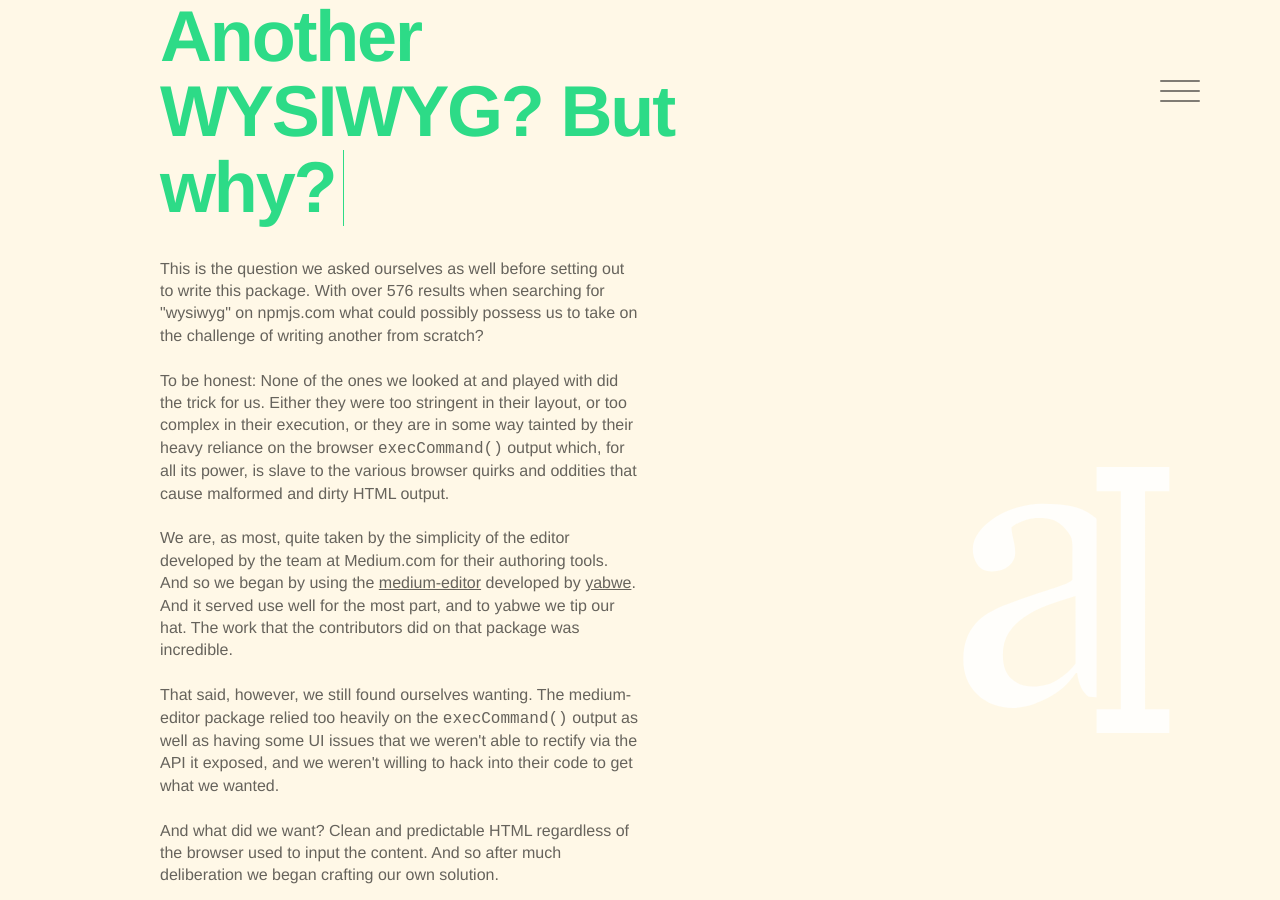
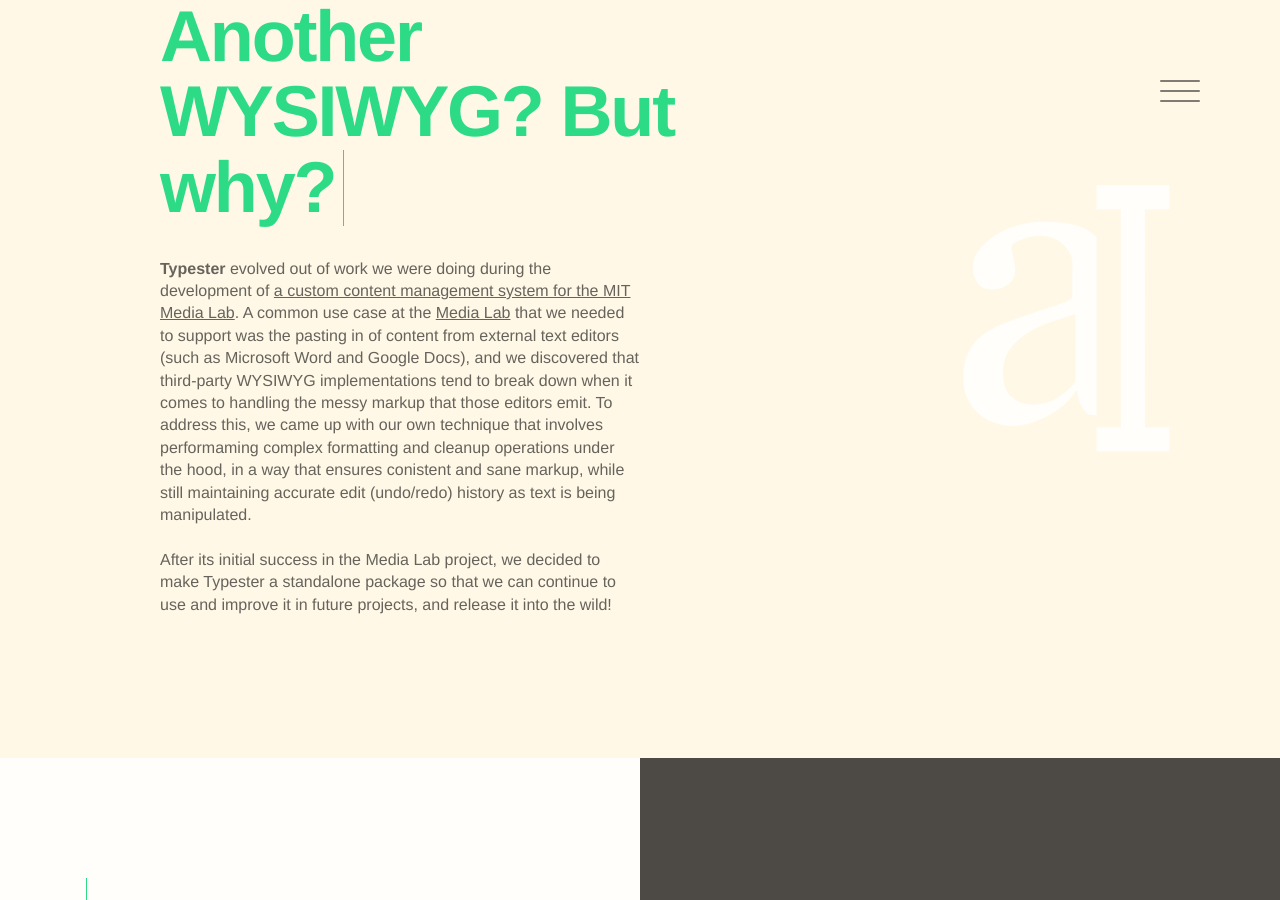
Before and after one commit to typecode/typester, a Jekyll site: the page built from index.html, in a window 1280 px wide and 900 px high, scrolled down 2276 px. Built offline with Jekyll 4.4.1, drawn with Linux system fonts in a browser that asks for light colours; some web fonts are replaced; some of the changed text lies outside the part shown.

Commit message:
some copy tweaks for github page

```diff
--- a/_includes/demo.html
+++ b/_includes/demo.html
@@ -20,26 +20,26 @@
                     Look out for the medium editor style contextual toolbar
                 </li>
                 <li>
-                    Click on any of the formatting options
+                    Toggle any of the formatting options
                 </li>
             </ol>
             <p>
-                As you edit you may notice that the toolbar will adapt to the content
-                selected. For instance if it detects that the selected content is
+                As you edit, you may notice that the toolbar will adapt to the content
+                selected. For instance, if Typester detects that the selected content is
                 already in a tag that has its font-weight set to bold, it will
                 disable the bold formatting option.
             </p>
             <p>
                 The same goes for when the content is in a list. Only a subset of
-                the formatting tools are available to ensure that no 'illegal' nesting
+                the formatting tools are available to ensure that no invalid nesting
                 happens.
             </p>
             <p>
-                <b>Currently Typester has support for:</b>
+                <b>Currently, Typester has support for:</b>
             </p>
             <ul>
                 <li>
-                    Toggling the <b>bold</b> and <i>italic</i> states of selected copy.
+                    Toggling the <b>bold</b> and <i>italic</i> states of selected text.
                 </li>
                 <li>
                     Creating <b>H1</b> and <b>H2</b> headings.
@@ -55,16 +55,12 @@
                 </li>
             </ul>
             <blockquote>
-                As a quick disclaimer. Typester is currently in very early beta
-                stages. Although we have used it for production work and it has
-                proven itself reliable, we do want to say that it should be used
-                with caution.
+                Typester is still in beta. Although we are using it in production and it has proven to be reliable, we do want to caveat that it should be used with caution.
             </blockquote>
             <p>
-                <b>Also,</b> the current feature set is limited and the ability
-                to extend the library arbitrarily is not available. But we will,
-                in time, be expanding the library. And if you have any issues or
-                features you would like to report, please feel free!
+                <b>Also,</b> the current feature set is intentionally limited and the ability
+                to extend the library arbitrarily is not available. We have plans to expand the Typester library in the future, but feel it's now at a good place to release into the wild and receive external feedback. If you have any issues or
+                feature requests you would like to report, <a href='https://github.com/typecode/typester/issues' target='_blank'>please feel free</a>!
             </p>
             <p>
                 <i>Lastly, in case you haven't managed to accidently select anything
--- a/_includes/hero.html
+++ b/_includes/hero.html
@@ -13,19 +13,19 @@
                 <ul>
                     <li>
                         <p><b>Flexible, fast, &amp; fabulous</b></p>
-                        <p>We&apos;ve worked diligently to make sure that Typester is a robust editor that is flexible, powerful, and above all simple. We have designed it to do what its meant to do, do it well, and then stay out of the way.</p>
+                        <p>We&apos;ve worked diligently to make sure that Typester is a robust editor that is flexible, powerful, and&mdash; above all&mdash; simple. We have designed it to do what it's meant to do, do it well, and then stay out of the way.</p>
                     </li>
                     <li>
                         <p><b>No unused code here</b></p>
-                        <p>Typester has been designed to be as lean as possible, both in size and resource consumption. Typester has only one third party dependency, DOMPurify. Every other code requirement, from DOM traversal and manipulation to event handling, was developed bespoke for this package.</p>
+                        <p>Typester has been designed to be lean, both in byte size and resource consumption. Typester has only one third party dependency, <a href='https://github.com/cure53/DOMPurify' target='_blank'>DOMPurify</a>. Every other code requirement, from DOM traversal and manipulation to event handling, was developed bespoke for this package.</p>
                     </li>
                     <li>
                         <p><b>Engineered for modern modules</b></p>
-                        <p>Typester has been created using ES6+ JavaScript module patterns which means you need only import it and instantiate it. If you still prefer <code>&lt;script&gt;</code> imports that's fine too Typester will bind itself to the global scope allowing you to <code>new window.Typester({ /* options */ })</code>.</p>
+                        <p>Typester has been created using ES6+ JavaScript module patterns, which means you need only import it and instantiate it. If you still prefer <code>&lt;script&gt;</code> imports that's fine too; Typester will bind itself to the global scope allowing you to <code>new window.Typester({ /* options */ })</code>.</p>
                     </li>
                     <li>
                         <p><b>Minimal DOM footprint</b></p>
-                        <p>It won&apos;t clutter your beautifully laid out markup with multiple DOM injections for each editor instance. Need multiple editors on a single page? No problem, typester will inject single instances of its DOM requirements which will be shared between the editors.</p>
+                        <p>Typester won&apos;t clutter your pristine markup with multiple DOM injections for each editor instance. Need multiple editors on a single page? No problem, Typester will inject single instances of its DOM requirements which will be shared between the editors.</p>
                     </li>
                     <li>
                         <p><b>Single file import (batteries included)</b></p>
--- a/_includes/history.html
+++ b/_includes/history.html
@@ -1,54 +1,11 @@
 <section class='history' id='history'>
-    <div class='history-panel' contenteditable="true" markdown='1'>
+    <div class='history-panel' contenteditable="true">
         <h2>Another WYSIWYG? But why?</h2>
         <p>
-            This is the question we asked ourselves as well before setting out to
-            write this package. With over 576 results when searching for "wysiwyg"
-            on npmjs.com what could possibly possess us to take on the challenge
-            of writing another from scratch?
+            <b>Typester</b> evolved out of work we were doing during the development of <a href='https://typecode.com/mit-media-lab/' target='_blank'>a custom content management system for the MIT Media Lab</a>. A common use case at the <a href='https://media.mit.edu'>Media Lab</a> that we needed to support was the pasting in of content from external text editors (such as Microsoft Word and Google Docs), and we discovered that third-party WYSIWYG implementations tend to break down when it comes to handling the messy markup that those editors emit. To address this, we came up with our own technique that involves performaming complex formatting and cleanup operations under the hood, in a way that ensures conistent and sane markup, while still maintaining accurate edit (undo/redo) history as text is being manipulated.
         </p>
         <p>
-            To be honest: None of the ones we looked at and played with
-            did the trick for us. Either they were too stringent in their layout,
-            or too complex in their execution, or they are in some way tainted by
-            their heavy reliance on the browser <code>execCommand()</code> output
-            which, for all its power, is slave to the various browser quirks and
-            oddities that cause malformed and dirty HTML output.
-        </p>
-        <p>
-            We are, as most, quite taken by the simplicity of the editor developed
-            by the team at Medium.com for their authoring tools. And so we began by using the
-            <a href='https://yabwe.github.io/medium-editor/' taget='_blank'>medium-editor</a>
-            developed by <a href='https://github.com/yabwe/medium-editor' target='_blank'>yabwe</a>.
-            And it served use well for the most part, and to yabwe we tip our hat.
-            The work that the contributors did on that package was incredible.
-        </p>
-        <p>
-            That said, however, we still found ourselves wanting. The medium-editor
-            package relied too heavily on the <code>execCommand()</code> output
-            as well as having some UI issues that we weren't able to rectify via
-            the API it exposed, and we weren't willing to hack into their code to get
-            what we wanted.
-        </p>
-        <p>
-            And what did we want? Clean and predictable HTML regardless of the browser
-            used to input the content. And so after much deliberation we began
-            crafting our own solution.
-        </p>
-        <p class='steps'>
-            A solution that would:<br />
-            <b class='solution-step'>Take user input</b> &rarr;
-            <b class='solution-step'>process and standardize it</b> &rarr;
-            <b class='solution-step'>sanitize it</b> &rarr;
-            <b class='solution-step'>return awesome HTML</b>
-        </p>
-        <p>
-            All while refining the UI experience.
-        </p>
-        <p>
-            And that is a very brief history, and explanation, of why we invested
-            our time and energy into producing, what we feel is, a pretty damn
-            good WYSIWYG that we like to call: <b>Typester</b>
+            After its initial success in the Media Lab project, we decided to make Typester a standalone package so that we can continue to use and improve it in future projects, and release it into the wild!
         </p>
     </div>
     <div class='history-panel'>
--- a/_includes/install.html
+++ b/_includes/install.html
@@ -2,14 +2,14 @@
     <div class='content-wrapper'>
         <h2>How to setup this bad boy</h2>
         <div class='instructions'>
-            <p><strong>Via NPM/Yarn</strong></p>
+            <p><strong>Typester can be installed via NPM or Yarn&hellip;</strong></p>
             {% highlight shell %}
             $ npm install typester-editor --save
             # or
             $ yarn add typester-editor --save
             {% endhighlight %}
             <p>
-                And then in your code
+                &hellip; and then instantiated in your code:
             </p>
             {% highlight javascript %}
             import Typester from 'typester-editor';
@@ -18,12 +18,9 @@
 
             new Typester({ el: document.querySelector('[contenteditable]') });
             {% endhighlight %}
-            <p>
-                And that's that! (for now)
-            </p>
 
             <div class='repo-links'>
-                <a class='btn'>For more info check out our docs</a>
+                <a class='btn' href='https://github.com/typecode/typester/blob/devel/README.md' target='_blank'>For more info check out our docs</a>
             </div>
         </div>
     </div>
--- a/_includes/nav.html
+++ b/_includes/nav.html
@@ -23,13 +23,13 @@
             </ul>
             <ul class='nav-secondary'>
                 <li>
-                    <a href='https://github.com/typecode/typester/blob/devel/README.md'>Docs</a>
+                    <a href='https://github.com/typecode/typester/blob/devel/README.md' target='_blank'>Docs</a>
                 </li>
                 <li>
-                    <a href='https://typecode.com/'>Type/Code</a>
+                    <a href='https://typecode.com/' target='_blank'>Type/Code</a>
                 </li>
                 <li>
-                    <a href='https://github.com/typecode/typester'>Github</a>
+                    <a href='https://github.com/typecode/typester' target='_blank'>Github</a>
                 </li>
             </ul>
         </div>
--- a/index.html
+++ b/index.html
@@ -1,5 +1,5 @@
 ---
-title: Typester - A wysiwyg
+title: A WYSIWYG Text Editor
 ---
 
 {% include hero.html %}
```
Also changed, not shown: other parts of _includes/demo.html (+1 -1 lines), other parts of _includes/hero.html (+3 -4 lines).
